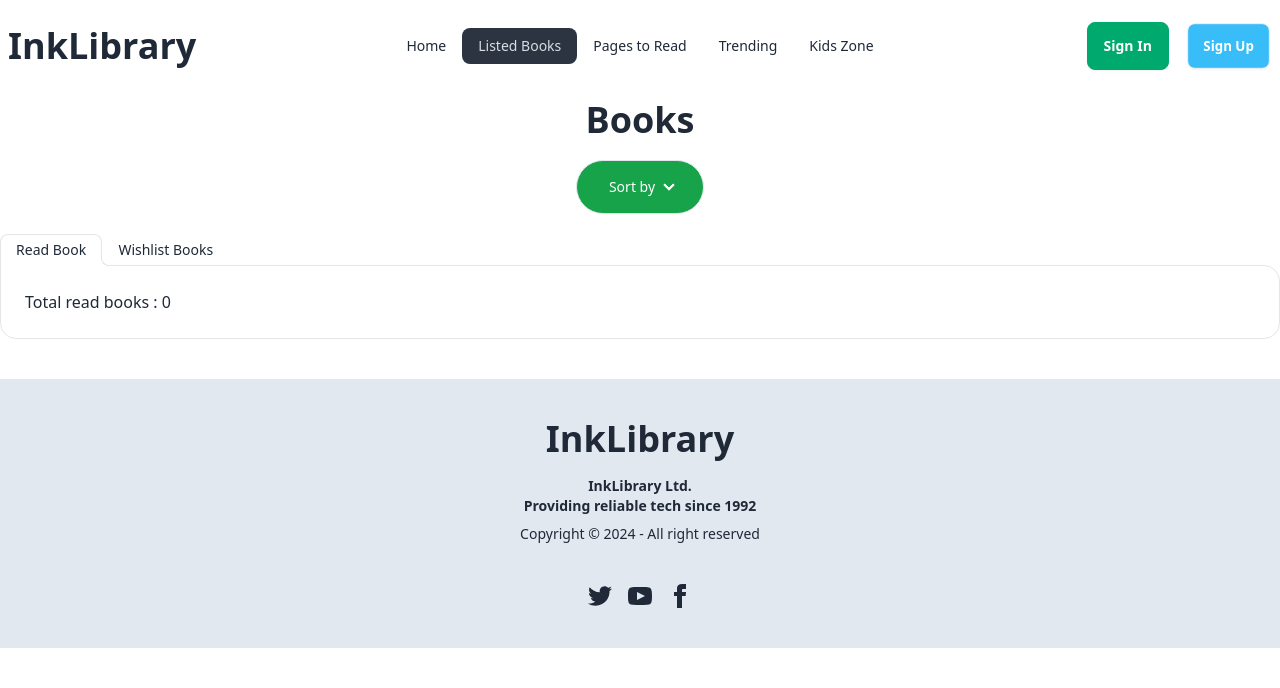
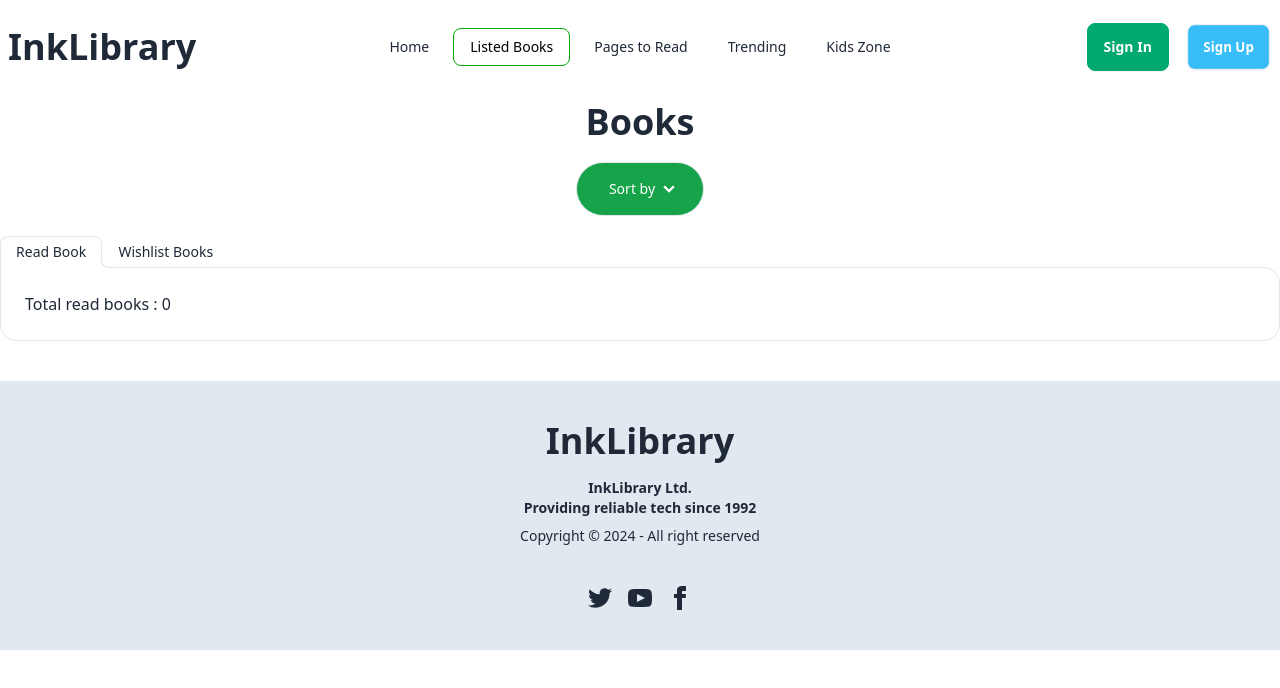
Before and after one commit to sahidDev09/INK-Library-react, a React (Vite) app: page /listedbook in a window 1280 px wide. Shown: the top 688 px of the page. Built offline with nearby package versions, Linux system fonts and the light colour scheme.

Commit message:
Navbar css and add active

```diff
--- /dev/null
+++ b/src/components/Header/Navbar.css
@@ -0,0 +1,12 @@
+#mainNav a.active {
+  border: solid 1px rgb(1, 169, 1);
+  background: transparent;
+  color: black;
+  /* background-color: rgb(1, 169, 1);
+  color: white; */
+}
+
+#mainNav a.active:hover {
+  background-color: rgb(1, 169, 1);
+  color: white;
+}
--- a/src/components/Header/Navbar.jsx
+++ b/src/components/Header/Navbar.jsx
@@ -1,7 +1,32 @@
 import { Link, NavLink } from "react-router-dom";
+import "./Navbar.css"
 
 const Navbar = () => {
   const links = (
+    <div id="mainNav" className="flex items-center gap-2">
+      <li>
+        <NavLink to="/">Home</NavLink>
+      </li>
+      <li>
+        <NavLink to="/listedbook">Listed Books</NavLink>
+      </li>
+
+      <li>
+        <NavLink to="readpages">Pages to Read</NavLink>
+      </li>
+
+      <li>
+        <NavLink to="trending">Trending</NavLink>
+      </li>
+
+      <li>
+        <NavLink to="kids">Kids Zone</NavLink>
+      </li>
+
+    </div>
+  );
+
+  const links2 = (
     <>
       <li>
         <NavLink to="/">Home</NavLink>
@@ -21,6 +46,7 @@ const Navbar = () => {
       <li>
         <NavLink to="kids">Kids Zone</NavLink>
       </li>
+
     </>
   );
 
@@ -47,7 +73,7 @@ const Navbar = () => {
             <ul
               tabIndex={0}
               className="menu menu-sm text-lg dropdown-content mt-3 z-[1] p-2 shadow bg-base-100 rounded-box w-52">
-              {links}
+              {links2}
             </ul>
           </div>
           <Link to="/" className="md:text-4xl text-3xl text-center font-bold">
```
